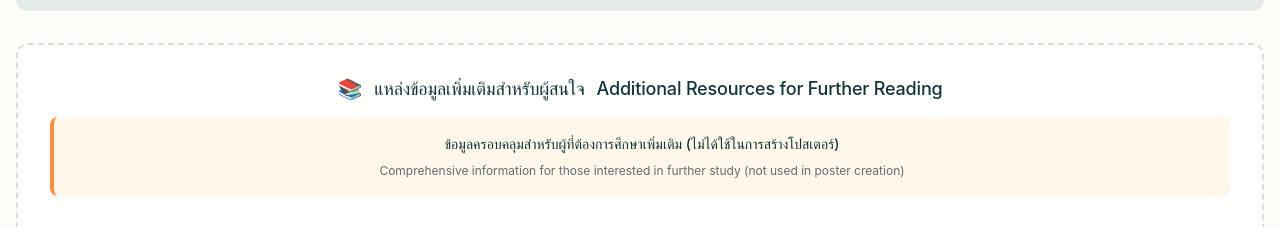
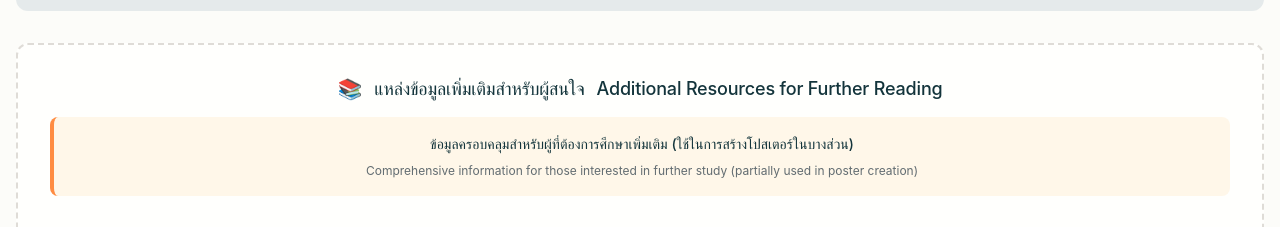
Before and after one commit to TrickVc/Thailand-energy-info, a plain HTML site: page index.html in a window 1280 px wide. Shown: the part 1019-1246 px from the top of the page. Drawn offline with Linux system fonts and the light colour scheme; a web font is replaced by a local one.

Commit message:
index.html

```diff
--- a/index.html
+++ b/index.html
@@ -158,8 +158,8 @@
                         <span class="english">Additional Resources for Further Reading</span>
                     </h2>
                     <p class="additional-resources__description">
-                        <span class="thai">ข้อมูลครอบคลุมสำหรับผู้ที่ต้องการศึกษาเพิ่มเติม (ไม่ได้ใช้ในการสร้างโปสเตอร์)</span>
-                        <span class="english">Comprehensive information for those interested in further study (not used in poster creation)</span>
+                        <span class="thai">ข้อมูลครอบคลุมสำหรับผู้ที่ต้องการศึกษาเพิ่มเติม (ใช้ในการสร้างโปสเตอร์ในบางส่วน)</span>
+                        <span class="english">Comprehensive information for those interested in further study (partially used in poster creation)</span>
                     </p>
                 </div>
 
```
